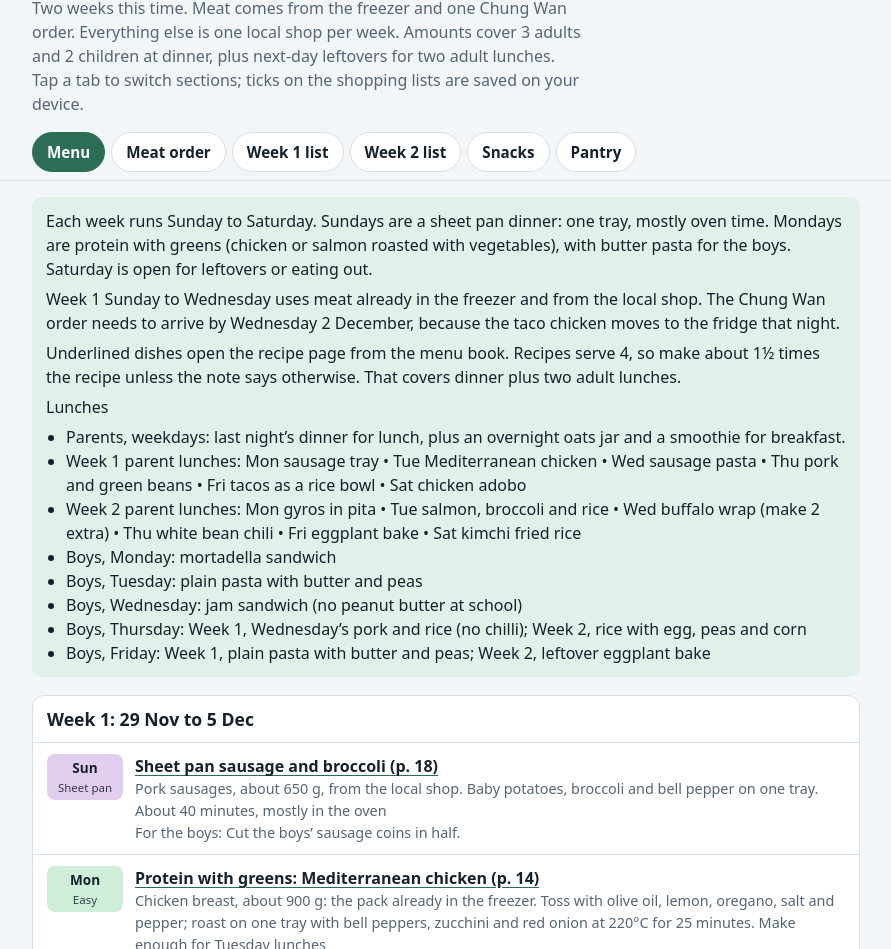
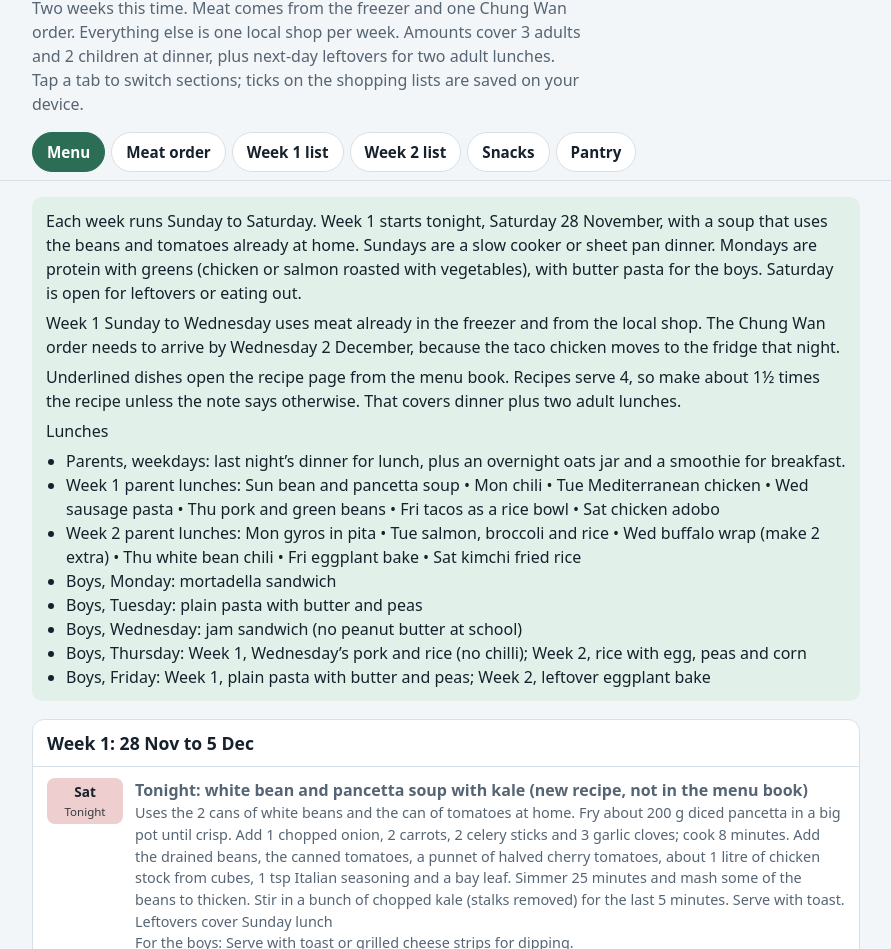
Before and after one commit to kstanulis/grocery-list, a plain HTML site: page index.html in a window 1280 px wide. Shown: the part 62-1011 px from the top of the page, without its empty margins (194-1085 px from the left). Drawn offline with Linux system fonts and the light colour scheme.

Commit message:
Sat soup tonight, Sun black bean chili; update Week 1 list
Co-Authored-By: Claude Opus 5.5 <noreply@anthropic.com>
Claude-Session: https://claude.ai/code/session_018dU16hRHWuyopJwBeFaNoq

```diff
--- a/index.html
+++ b/index.html
@@ -144,7 +144,7 @@ textarea.sharetext{width:100%; min-height:160px; font:inherit; font-size:.9rem;
 </head>
 <body>
 <header class="top">
-  <h1>Dinner plan and grocery lists: 29 November to 12 December</h1>
+  <h1>Dinner plan and grocery lists: 28 November to 12 December</h1>
   <p class="sub">Two weeks this time. Meat comes from the freezer and one Chung Wan order. Everything else is one local shop per week. Amounts cover 3 adults and 2 children at dinner, plus next-day leftovers for two adult lunches. Tap a tab to switch sections; ticks on the shopping lists are saved on your device.</p>
 </header>
 
@@ -162,13 +162,14 @@ var DAYS = {
 };
 
 /* Week labels shown on the menu and list tabs */
-var WEEKS = ['Week 1: 29 Nov to 5 Dec', 'Week 2: 6 to 12 Dec'];
+var WEEKS = ['Week 1: 28 Nov to 5 Dec', 'Week 2: 6 to 12 Dec'];
 var WEEK_TABS = ['Week 1', 'Week 2'];
 
 /* [day, dish, meat and notes, move meat to fridge, recipe link, chip label (optional), kid tip] */
 var MENU = [
   [
-    ['Sun','Sheet pan sausage and broccoli (p. 18)','Pork sausages, about 650 g, from the local shop. Baby potatoes, broccoli and bell pepper on one tray. About 40 minutes, mostly in the oven','—','p18','','Cut the boys’ sausage coins in half.'],
+    ['Sat','Tonight: white bean and pancetta soup with kale (new recipe, not in the menu book)','Uses the 2 cans of white beans and the can of tomatoes at home. Fry about 200 g diced pancetta in a big pot until crisp. Add 1 chopped onion, 2 carrots, 2 celery sticks and 3 garlic cloves; cook 8 minutes. Add the drained beans, the canned tomatoes, a punnet of halved cherry tomatoes, about 1 litre of chicken stock from cubes, 1 tsp Italian seasoning and a bay leaf. Simmer 25 minutes and mash some of the beans to thicken. Stir in a bunch of chopped kale (stalks removed) for the last 5 minutes. Serve with toast. Leftovers cover Sunday lunch','—','','Tonight','Serve with toast or grilled cheese strips for dipping.'],
+    ['Sun','Black bean sweet potato chili (p. 38)','No meat. Cook on the stove (about 45 minutes) or put everything in the slow cooker on low for 6 hours. Serve with tortilla chips, avocado and cheese. Makes 6 servings, enough for Monday lunches','—','p38','Slow cooker','Leave out the chipotles and use 1 tsp smoked paprika instead. Adults can stir chipotle into their own bowls.'],
     ['Mon','Protein with greens: Mediterranean chicken (p. 14)','Chicken breast, about 900 g: the pack already in the freezer. Toss with olive oil, lemon, oregano, salt and pepper; roast on one tray with bell peppers, zucchini and red onion at 220°C for 25 minutes. Make enough for Tuesday lunches','Sun night','p14','','Butter pasta: boil 250 g small pasta, drain, stir in butter and a little parmesan. Serve with plain chicken pieces.'],
     ['Tue','Pasta with sausage and broccolini (p. 24)','Pork sausages, about 700 g, from the same shop as Sunday’s. Broccoli works if there is no broccolini. Make extra for Wednesday lunches','—','p24','Pasta','Skip the chilli flakes.'],
     ['Wed','Pork stir fry and green beans with rice (p. 27)','Minced pork, about 650 g, from the freezer. 15 minutes to cook. Cook extra rice for the boys’ Thursday lunch','Tue night','p27','','Leave the chilli garlic sauce out of the pan and add it to adult plates at the table.'],
@@ -201,15 +202,21 @@ var FREEZER = [
 
 var SHOP = [
   { /* WEEK 1 */
+    'Buy today: Sat soup and Sun chili':[
+      ['Diced pancetta (Sat soup)','200 g'],['Cherry tomatoes (soup)','1 punnet'],['Kale (soup)','1 bunch'],['Yellow onions (soup and chili)','2'],['Carrots (soup)','2'],['Celery (soup)','2 sticks'],['Garlic (soup and chili)','1 head'],
+      ['Sweet potatoes (chili)','700 g'],['Black beans (chili)','2 × 400 g cans'],['Diced tomatoes, fire-roasted if possible (chili)','2 × 400 g cans'],
+      ['Orange juice (chili)','1 small carton'],['Lime (chili)','1'],['Frozen corn (chili)','1 bag (about 300 g)'],['Avocado (chili topping)','1'],
+      ['Chipotles in adobo (adults only, optional)','1 small can']
+    ],
     'Produce':[
-      ['Baby potatoes (Sun)','700 g'],['Broccoli (Sun and Fri)','4 heads'],['Broccolini (Tue; or 1 more head of broccoli)','350 g'],
-      ['Bell peppers (Sun and Mon)','4'],['Zucchini (Mon)','2'],['Lemons (Mon chicken)','2'],['Green beans (Wed)','900 g'],['Yellow onion (Wed)','1'],['Red onions (Mon tray and tacos)','2'],
+      ['Broccoli (Fri)','3 heads'],['Broccolini (Tue; or 1 more head of broccoli)','350 g'],
+      ['Bell peppers (Mon)','2'],['Zucchini (Mon)','2'],['Lemons (Mon chicken)','2'],['Green beans (Wed)','900 g'],['Yellow onion (Wed)','1'],['Red onions (Mon tray and tacos)','2'],
       ['Garlic','2 heads'],['Fresh ginger','1 knob'],['Limes (tacos)','3'],['Lemons (Tue pasta)','2'],
       ['Tomatoes (tacos)','3'],['Avocados (tacos)','2'],['Cilantro (tacos)','1 bunch'],['Lettuce (tacos)','1 small head']
     ],
     'Deli and fridge':[
-      ['Pork sausages, Italian style (Sun 650 g, Tue 700 g)','about 1.35 kg'],
-      ['Shredded cheddar (tacos)','200 g'],['Sour cream (tacos)','1 small tub'],['Parmesan (Tue pasta and Mon butter pasta)','200 g']
+      ['Pork sausages, Italian style (Tue)','700 g'],
+      ['Shredded cheddar (chili and tacos)','300 g'],['Sour cream (tacos)','1 small tub'],['Parmesan (Tue pasta and Mon butter pasta)','200 g']
     ],
     'Bread, pasta, tortillas':[
       ['Small pasta for the boys’ butter pasta (Mon)','250 g'],
@@ -294,8 +301,8 @@ SHOP.forEach(function(w, i){ w['Afternoon snacks'] = SNACK_SHOP[i]; });
 var PANTRY = {
   'Oils and vinegars':['Olive oil','Neutral cooking oil','White vinegar (adobo)'],
   'Sauces':['Light soy sauce and dark soy sauce','Sesame oil','Dijon mustard','Ketchup','Honey'],
-  'Spices':['Cumin','Paprika','Dried oregano','Italian seasoning','Garlic powder and onion powder','Cayenne pepper','Chili flakes','Bay leaves','Black peppercorns','Dried dill (if no fresh)','Salt'],
-  'Dry goods':['Jasmine rice','Chicken stock cubes (tacos and chili)','Sesame seeds','Plain flour, sugar and baking powder (banana muffins)'],
+  'Spices':['Cumin','Paprika','Smoked paprika (chili, for the boys)','Dried oregano','Italian seasoning','Garlic powder and onion powder','Cayenne pepper','Chili flakes','Bay leaves','Black peppercorns','Dried dill (if no fresh)','Salt'],
+  'Dry goods':['Jasmine rice','Chicken stock cubes (soup, tacos and chili)','Light brown sugar (Sun chili)','Sesame seeds','Plain flour, sugar and baking powder (banana muffins)'],
   'Breakfast and lunchbox':['Chia seeds','Peanut butter (home only, one jar every two weeks)','Jam (school sandwiches, one jar every two weeks)']
 };
 
@@ -361,14 +368,14 @@ function checklist(prefix, groups, withQty){
 function menuPanel(){
   var p = el('section', {class:'panel', id:'p-menu', role:'tabpanel'});
   p.appendChild(el('div', {class:'note'}, [
-    el('p', {text:'Each week runs Sunday to Saturday. Sundays are a sheet pan dinner: one tray, mostly oven time. Mondays are protein with greens (chicken or salmon roasted with vegetables), with butter pasta for the boys. Saturday is open for leftovers or eating out.'}),
+    el('p', {text:'Each week runs Sunday to Saturday. Week 1 starts tonight, Saturday 28 November, with a soup that uses the beans and tomatoes already at home. Sundays are a slow cooker or sheet pan dinner. Mondays are protein with greens (chicken or salmon roasted with vegetables), with butter pasta for the boys. Saturday is open for leftovers or eating out.'}),
     el('p', {text:'Week 1 Sunday to Wednesday uses meat already in the freezer and from the local shop. The Chung Wan order needs to arrive by Wednesday 2 December, because the taco chicken moves to the fridge that night.'}),
     el('p', {text:'Underlined dishes open the recipe page from the menu book. Recipes serve 4, so make about 1½ times the recipe unless the note says otherwise. That covers dinner plus two adult lunches.'}),
     el('p', {text:'Lunches'}),
     (function(){
       var ul = el('ul');
       ['Parents, weekdays: last night’s dinner for lunch, plus an overnight oats jar and a smoothie for breakfast.',
-       'Week 1 parent lunches: Mon sausage tray • Tue Mediterranean chicken • Wed sausage pasta • Thu pork and green beans • Fri tacos as a rice bowl • Sat chicken adobo',
+       'Week 1 parent lunches: Sun bean and pancetta soup • Mon chili • Tue Mediterranean chicken • Wed sausage pasta • Thu pork and green beans • Fri tacos as a rice bowl • Sat chicken adobo',
        'Week 2 parent lunches: Mon gyros in pita • Tue salmon, broccoli and rice • Wed buffalo wrap (make 2 extra) • Thu white bean chili • Fri eggplant bake • Sat kimchi fried rice',
        'Boys, Monday: mortadella sandwich',
        'Boys, Tuesday: plain pasta with butter and peas',
@@ -417,14 +424,14 @@ function freezerPanel(){
   p.appendChild(table(FREEZER_HAVE));
   p.appendChild(el('h2', {text:'From the local shop instead'}));
   var ul0 = el('ul');
-  ['Pork sausages, about 1.35 kg, for Week 1 Sunday and Tuesday'].forEach(function(t){ ul0.appendChild(el('li', {text:t})); });
+  ['Diced pancetta, about 200 g, for tonight’s soup', 'Pork sausages, about 700 g, for Week 1 Tuesday'].forEach(function(t){ ul0.appendChild(el('li', {text:t})); });
   p.appendChild(ul0);
   p.appendChild(el('h2', {text:'Where the savings come from'}));
   var ul = el('ul');
   [
     'Week 1 starts with the chicken breast and minced pork already at home.',
-    'The eggplant bake has no meat, and kimchi fried rice uses only 300 g of pork.',
-    'Broccoli covers Sunday and Friday in Week 1; sausages cover Sunday and Tuesday. Broccoli also goes with the Week 2 salmon.',
+    'Sunday’s chili and the eggplant bake have no meat, and kimchi fried rice uses only 300 g of pork.',
+    'Tonight’s soup uses the white beans and tomatoes already at home. Broccoli covers Week 1 Friday and Week 2 Monday.',
     'The adobo and eggplant bake are big batches, so they cover lunches without extra cooking.',
     'Leftover tortillas from Tuesday’s wraps become Thursday’s snack quesadillas.',
     'Green beans, broccoli, herbs and spring onions are usually cheaper at a wet market than a supermarket.'
```
